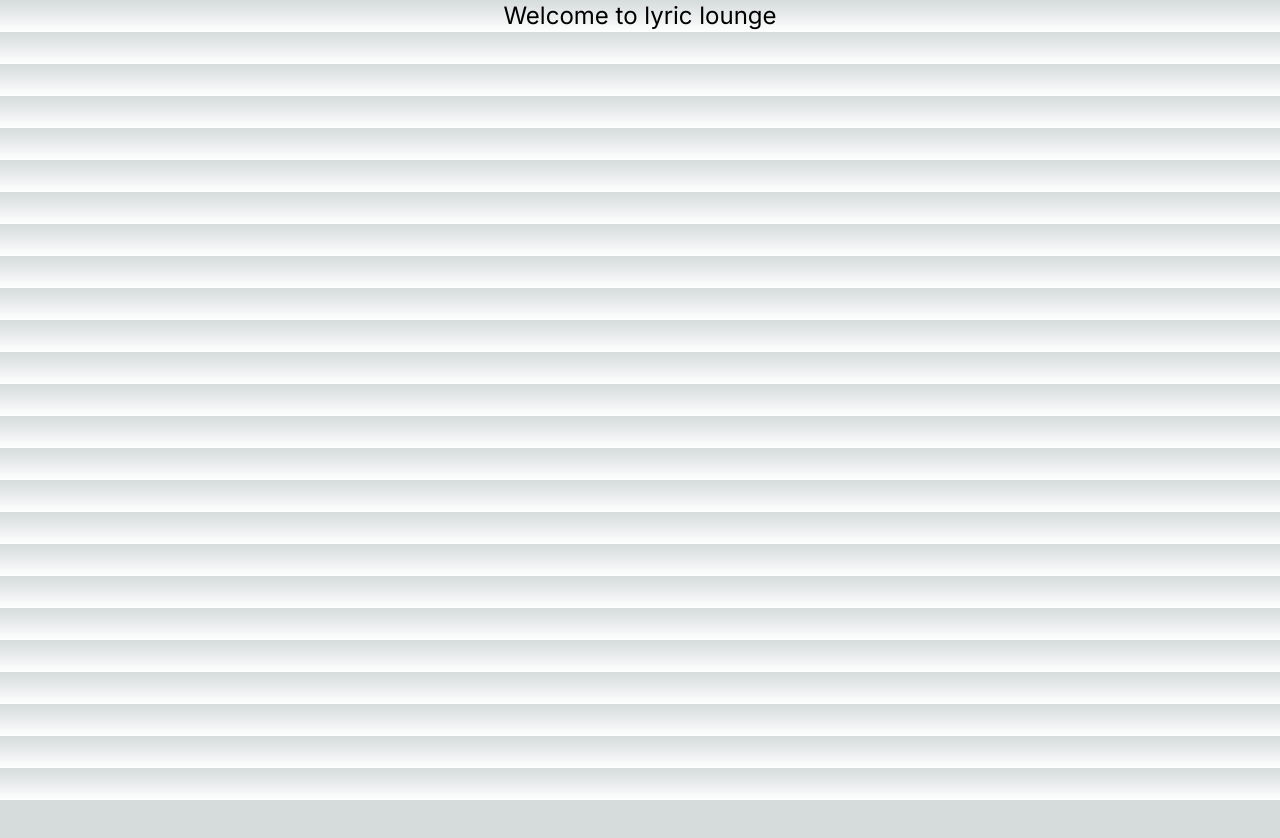
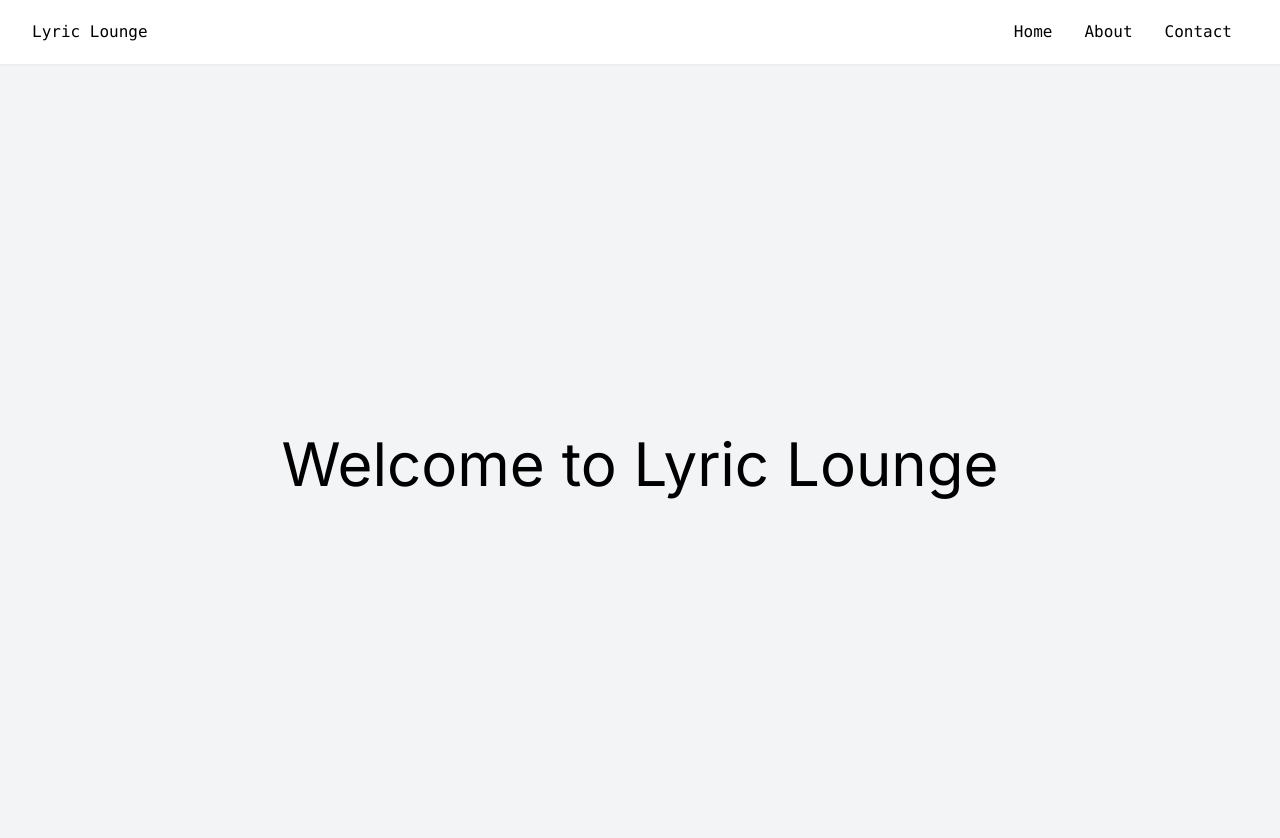
Before and after one commit to NabilaFerdousPrapty/Lyric-Lounge, a Next.js app: page / in a window 1280 px wide. Shown: the top 838 px of the page. Before the commit the page ends 800 px from the top, so only its background shows below. Built offline with nearby package versions, Linux system fonts and the light colour scheme.

Commit message:
navbar added

```diff
--- a/src/app/layout.tsx
+++ b/src/app/layout.tsx
@@ -16,6 +16,7 @@ export default function RootLayout({
 }>) {
   return (
     <html lang="en">
+
       <body className={inter.className}>{children}</body>
     </html>
   );
--- a/src/app/page.tsx
+++ b/src/app/page.tsx
@@ -1,10 +1,14 @@
+import Navbar from "@/components/Navbar/Navbar";
 import Image from "next/image";
 
 export default function Home() {
   return (
-    <h1 className="text-2xl text-center">
+    <div>
+      <Navbar/>
+      <div className="flex justify-center items-center h-screen bg-gray-100">
+        <h1 className="text-6xl">Welcome to Lyric Lounge</h1>
 
-      Welcome to lyric lounge
-    </h1>
+    </div>
+    </div>
   );
 }
--- /dev/null
+++ b/src/components/Navbar/Navbar.tsx
@@ -0,0 +1,21 @@
+import React from 'react'
+
+export default function Navbar() {
+  return (
+    <div>
+        <nav className="flex justify-between items-center h-16 bg-white text-black relative shadow-sm font-mono" role="navigation">
+            <a href="/" className="pl-8">Lyric Lounge</a>
+            <div className="px-4 cursor-pointer md:hidden">
+            <svg className="w-6 h-6" fill="none" stroke="currentColor" viewBox="0 0 24 24" xmlns="http://www.w3.org/2000/svg">
+                <path strokeLinecap="round" strokeLinejoin="round" strokeWidth={2} d="M4 6h16M4 12h16m-7 6h7" />
+            </svg>
+            </div>
+            <div className="pr-8 md:block hidden">
+            <a href="/" className="p-4">Home</a>
+            <a href="/about" className="p-4">About</a>
+            <a href="/contact" className="p-4">Contact</a>
+            </div>
+        </nav>
+    </div>
+  )
+}
```
